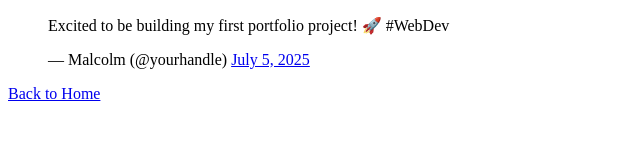
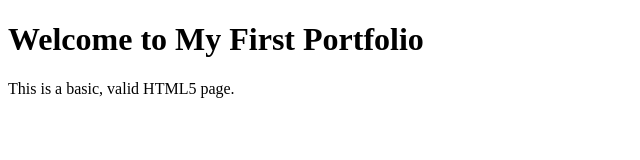
Before and after one commit to Dizzvin/My_First_Portfolio, a plain HTML site: page html_basic/tweets.html in a window 1280 px wide. Shown: the whole page, without its empty margins (0-640 px from the left). Drawn offline with Linux system fonts and the light colour scheme.

```diff
--- a/html_basic/tweets.html
+++ b/html_basic/tweets.html
@@ -1,19 +1,12 @@
 <!DOCTYPE html>
 <html lang="en">
-<head>
-    <meta charset="UTF-8">
-    <title>Tweet Embed</title>
-</head>
-<body>
-
-    <blockquote class="twitter-tweet">
-        <p lang="en" dir="ltr">Excited to be building my first portfolio project! 🚀 #WebDev</p>
-        &mdash; Malcolm (@yourhandle)
-        <a href="https://twitter.com/yourhandle/status/1234567890123456789">July 5, 2025</a>
-    </blockquote>
-    <script async src="https://platform.twitter.com/widgets.js" charset="utf-8"></script>
-
-    <p><a href="index.html">Back to Home</a></p>
-
-</body>
+  <head>
+    <meta charset="UTF-8" />
+    <meta name="viewport" content="width=device-width, initial-scale=1.0" />
+    <title>My First Portfolio</title>
+  </head>
+  <body>
+    <h1>Welcome to My First Portfolio</h1>
+    <p>This is a basic, valid HTML5 page.</p>
+  </body>
 </html>
```
